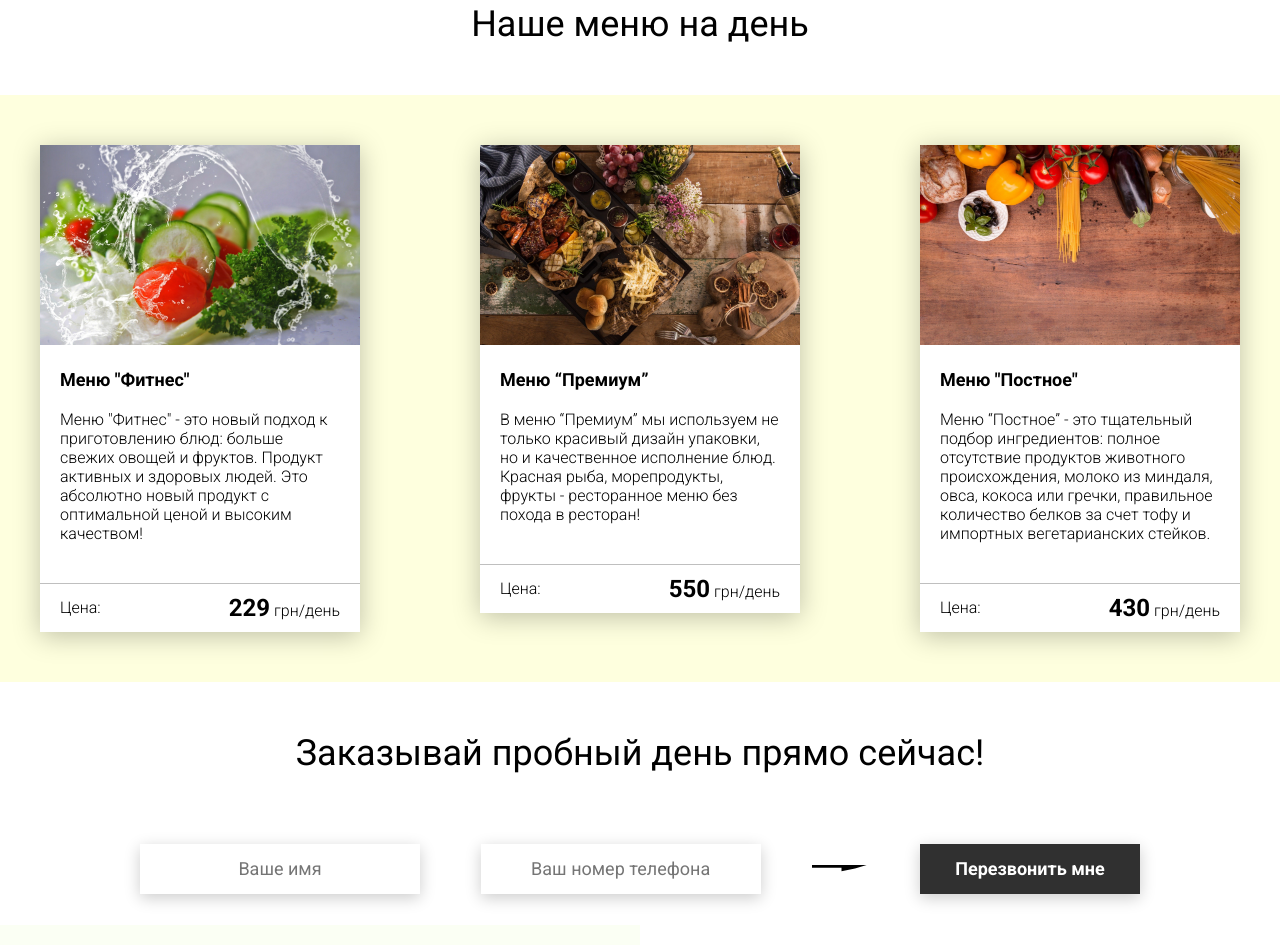
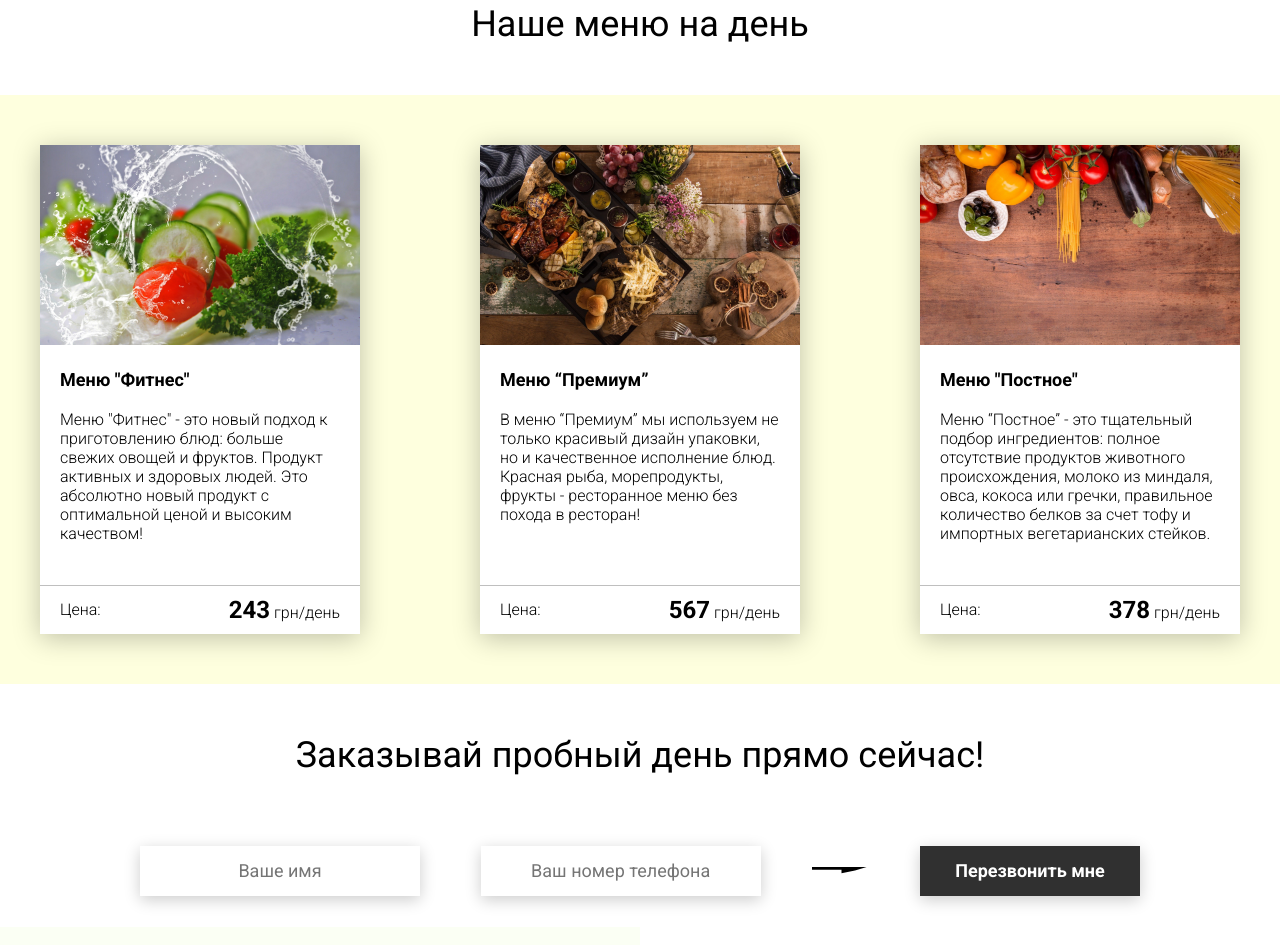
Before and after one commit to Trifidu/Project_3_js, a website with bundled scripts: page src/index.html in a window 1280 px wide. Shown: the part 2551-3496 px from the top of the page. Built offline with nearby package versions, Linux system fonts and the light colour scheme; files whose address does not match are found by name.

Commit message:
add: class for cards

```diff
--- a/src/index.html
+++ b/src/index.html
@@ -200,7 +200,7 @@
 
         <div class="menu__field">
             <div class="container">
-                <div class="menu__item">
+                <!-- <div class="menu__item">
                     <img src="img/tabs/vegy.jpg" alt="vegy">
                     <h3 class="menu__item-subtitle">Меню "Фитнес"</h3>
                     <div class="menu__item-descr">Меню "Фитнес" - это новый подход к приготовлению блюд: больше свежих
@@ -211,8 +211,8 @@
                         <div class="menu__item-cost">Цена:</div>
                         <div class="menu__item-total"><span>229</span> грн/день</div>
                     </div>
-                </div>
-                <div class="menu__item">
+                </div> -->
+                <!-- <div class="menu__item">
                     <img src="img/tabs/elite.jpg" alt="elite">
                     <h3 class="menu__item-subtitle">Меню “Премиум”</h3>
                     <div class="menu__item-descr">В меню “Премиум” мы используем не только красивый дизайн упаковки, но
@@ -223,8 +223,8 @@
                         <div class="menu__item-cost">Цена:</div>
                         <div class="menu__item-total"><span>550</span> грн/день</div>
                     </div>
-                </div>
-                <div class="menu__item">
+                </div> -->
+                <!-- <div class="menu__item">
                     <img src="img/tabs/post.jpg" alt="post">
                     <h3 class="menu__item-subtitle">Меню "Постное"</h3>
                     <div class="menu__item-descr">Меню “Постное” - это тщательный подбор ингредиентов: полное отсутствие
@@ -235,7 +235,7 @@
                         <div class="menu__item-cost">Цена:</div>
                         <div class="menu__item-total"><span>430</span> грн/день</div>
                     </div>
-                </div>
+                </div> -->
             </div>
         </div>
     </div>
--- a/src/js/main.js
+++ b/src/js/main.js
@@ -171,4 +171,67 @@ window.addEventListener("DOMContentLoaded", () => {
   }
 
   window.addEventListener("scroll", showModalByScroll);
+
+  //! Classes for cards
+
+  class MenuCard {
+    constructor(src, alt, title, descr, price, parentSelector) {
+      this.src = src;
+      this.alt = alt;
+      this.title = title;
+      this.descr = descr;
+      this.price = price;
+      this.parent = document.querySelector(parentSelector);
+      this.transfer = 27;
+      this.changeToUAH();
+    }
+
+    changeToUAH() {
+      this.price = +this.price * this.transfer;
+    }
+
+    render() {
+      const element = document.createElement("div");
+      element.innerHTML = `
+        <div class="menu__item">
+            <img src=${this.src} alt=${this.alt}>
+            <h3 class="menu__item-subtitle">${this.title}</h3>
+            <div class="menu__item-descr">${this.descr}</div>
+            <div class="menu__item-divider"></div>
+            <div class="menu__item-price">
+                <div class="menu__item-cost">Цена:</div>
+                <div class="menu__item-total"><span>${this.price}</span> грн/день</div>
+            </div>
+        </div>
+      `;
+      this.parent.append(element);
+    }
+  }
+
+  new MenuCard(
+    "img/tabs/vegy.jpg",
+    "vegy",
+    'Меню "Фитнес"',
+    'Меню "Фитнес" - это новый подход к приготовлению блюд: больше свежих овощей и фруктов. Продукт активных и здоровых людей. Это абсолютно новый продукт с оптимальной ценой и высоким качеством!',
+    9,
+    ".menu .container"
+  ).render();
+
+  new MenuCard(
+    "img/tabs/elite.jpg",
+    "elite",
+    "Меню “Премиум”",
+    "В меню “Премиум” мы используем не только красивый дизайн упаковки, но и качественное исполнение блюд. Красная рыба, морепродукты, фрукты - ресторанное меню без похода в ресторан!",
+    21,
+    ".menu .container"
+  ).render();
+
+  new MenuCard(
+    "img/tabs/post.jpg",
+    "post",
+    'Меню "Постное"',
+    "Меню “Постное” - это тщательный подбор ингредиентов: полное отсутствие продуктов животного происхождения, молоко из миндаля, овса, кокоса или гречки, правильное количество белков за счет тофу и импортных вегетарианских стейков.",
+    14,
+    ".menu .container"
+  ).render();
 });
--- a/src/scss/blocks/menu/_menu.scss
+++ b/src/scss/blocks/menu/_menu.scss
@@ -17,7 +17,7 @@
   &__item {
     width: 320px;
     min-height: 450px;
-        background: #FFFFFF;
+    background: #ffffff;
     box-shadow: 0px 4px 25px rgba(0, 0, 0, 0.25);
     font-size: 16px;
     font-weight: 300;
@@ -33,6 +33,7 @@
       margin-top: 20px;
     }
     &-descr {
+      min-height: 135px;
       margin-top: 20px;
       padding: 0 20px;
     }
```
Also changed, not shown: dist/css/style.css, dist/index.html, dist/js/script.js, 1 other file. Lines whose indentation alone changed are shown as unchanged.
